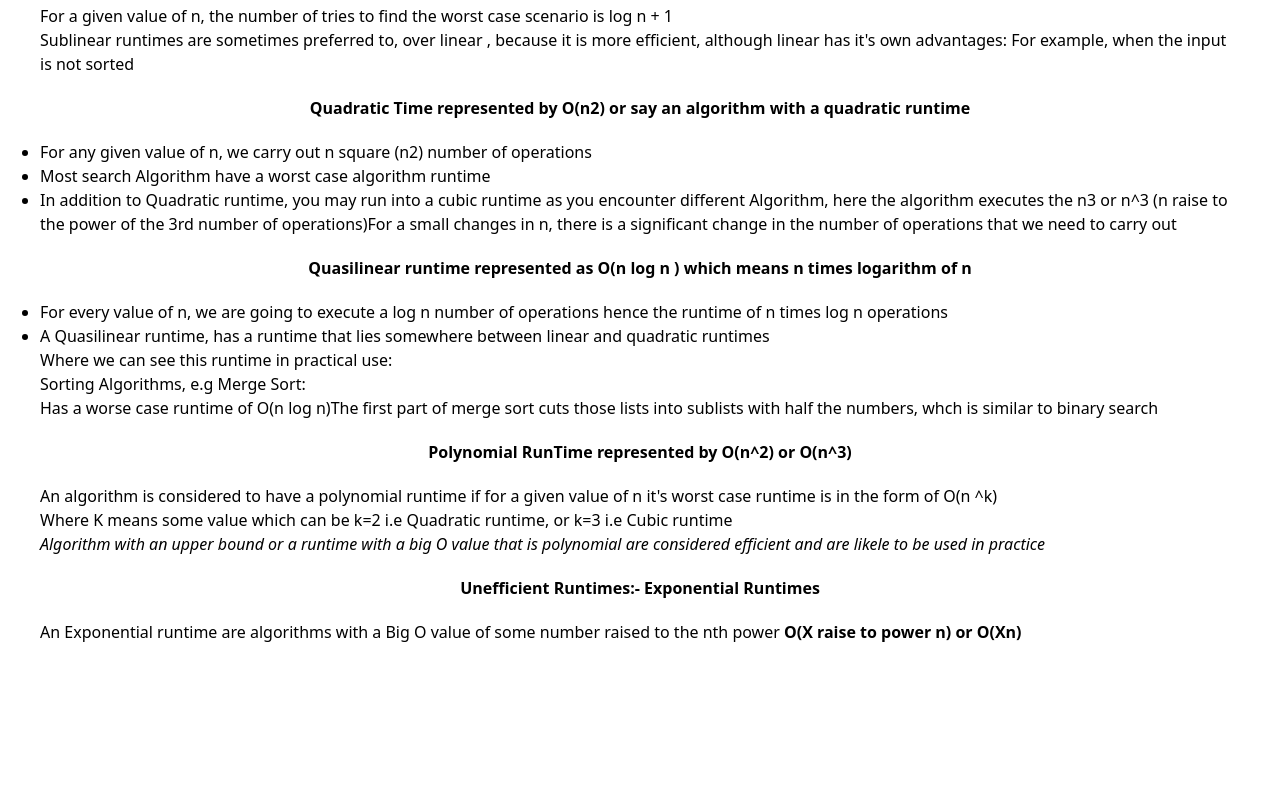
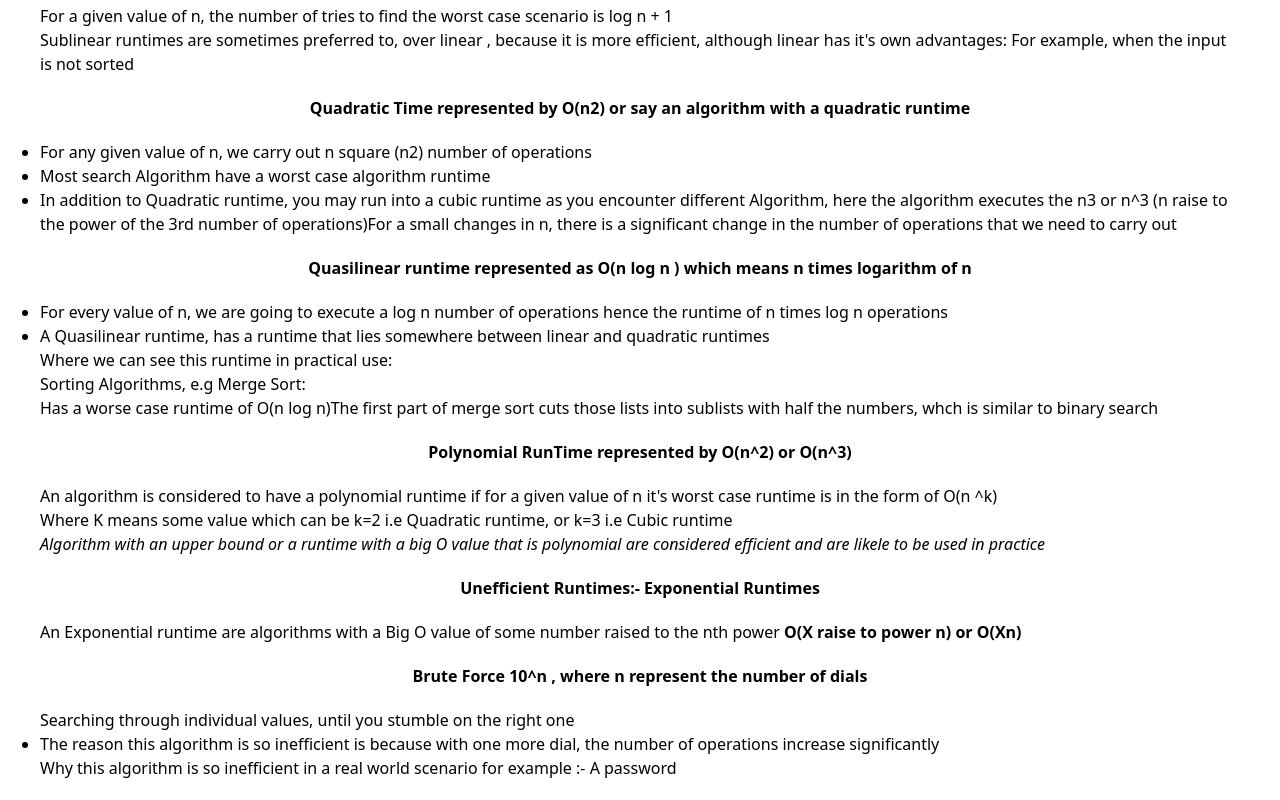
Before and after one commit to 1am-programmer/Data-structures-and-Algorithm, a React (Vite) app: page /big-o in a window 1280 px wide. Shown: the part 688-1488 px from the top of the page. Before the commit the page ends 1352 px from the top, so only its background shows below. Built offline with nearby package versions, Linux system fonts and the light colour scheme.

Commit message:
Brute force

```diff
--- a/router/BigO.jsx
+++ b/router/BigO.jsx
@@ -197,6 +197,26 @@ export default function BigO() {
           <strong>O(X raise to power n) or O(Xn)</strong>
         </p>
       </div>
+      <div>
+        <h3 className="font-bold py-5 text-center">
+          Brute Force 10^n , where n represent the number of dials
+        </h3>
+        <p>
+          Searching through individual values, until you stumble on the right
+          one
+        </p>
+        <ul>
+          <li className="list-disc">
+            The reason this algorithm is so inefficient is because with one more
+            dial, the number of operations increase significantly
+          </li>
+        </ul>
+        <p>
+          Why this algorithm is so inefficient in a real world scenario for
+          example :- A password
+        </p>
+        <p> </p>
+      </div>
     </div>
   );
 }
--- a/src/App.jsx
+++ b/src/App.jsx
@@ -5,8 +5,8 @@ function App() {
   const [count, setCount] = useState(0);
 
   return (
-    <div>
-      <h1 className="text-3xl p-6 text-center">
+    <div className="flex flex-col justify-center items-center h-screen">
+      <h1 className="text-3xl p-6 font-bold text-center">
         Data Structures and Algorithm{" "}
       </h1>
       <div className=" flex gap-4 justify-center items-center ">
```
